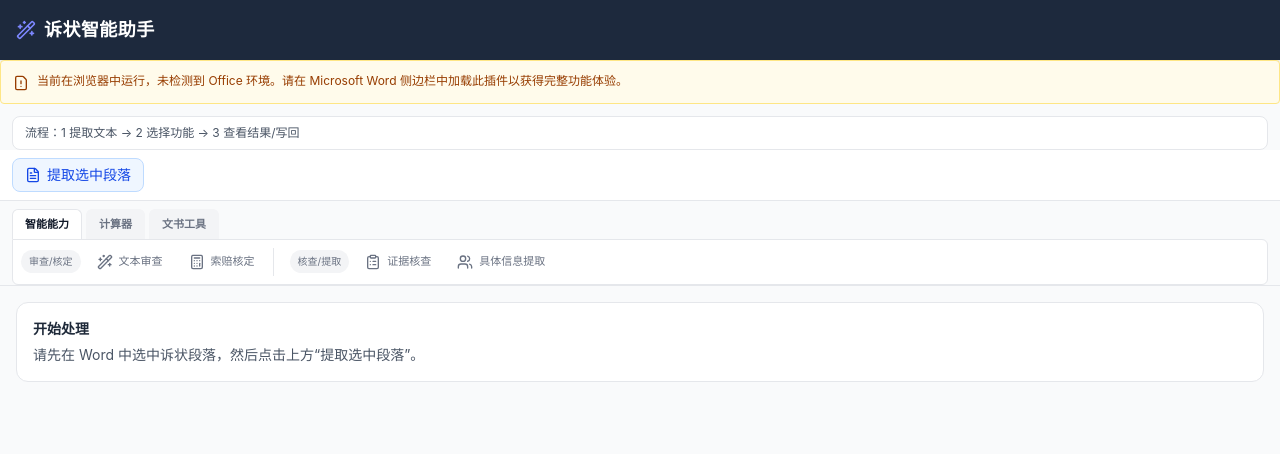
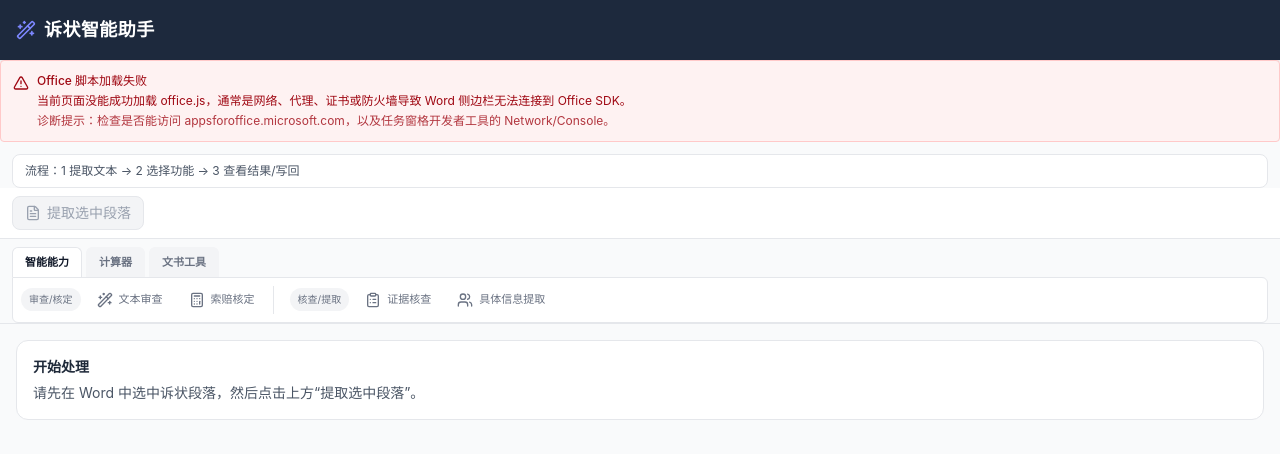
Before and after one commit to darklinpods/word-assist, a React (Vite) app: page / in a window 1280 px wide. Shown: the top 454 px of the page. Built offline with nearby package versions, Linux system fonts and the light colour scheme; no server answers.

Commit message:
小改动。

```diff
--- a/src/App.tsx
+++ b/src/App.tsx
@@ -20,6 +20,7 @@
 import CompensationResult from './components/CompensationResult';
 import { buildPanels, type PanelId } from './panels/panels';
 import { getErrorMessage } from './utils/error';
+import { useOfficeEnvironment } from './utils/office-env';
 
 type View = 'main' | 'calculator';
 
@@ -35,6 +36,7 @@
   const evidence = useEvidenceCheck();
   const parties = usePartyExtraction();
   const calc = useCompensationCalculator();
+  const officeEnv = useOfficeEnvironment();
 
   const isBusy =
     analysis.isLoading ||
@@ -164,7 +166,7 @@
         </div>
       ) : (
         <div className="flex-1 flex flex-col min-h-0">
-          <OfficeWarning />
+          <OfficeWarning officeEnv={officeEnv} />
 
           <div className="px-3 pt-3">
             <div className="bg-white border border-gray-200 rounded-lg px-3 py-2 text-xs text-gray-600">
@@ -175,7 +177,9 @@
           {/* 读取文档工具栏 */}
           <div className="flex items-center gap-2 px-3 py-2 bg-white border-b border-gray-200">
             <button onClick={reader.readSelection}
-              className="relative group flex items-center gap-1.5 px-3 py-1.5 text-sm text-blue-700 bg-blue-50 hover:bg-blue-100 border border-blue-200 rounded-lg transition-colors cursor-pointer">
+              disabled={!officeEnv.isOfficeReady}
+              title={officeEnv.isOfficeReady ? '从当前 Word 选区读取文本' : officeEnv.message}
+              className="relative group flex items-center gap-1.5 px-3 py-1.5 text-sm text-blue-700 bg-blue-50 hover:bg-blue-100 border border-blue-200 rounded-lg transition-colors cursor-pointer disabled:cursor-not-allowed disabled:text-gray-400 disabled:bg-gray-100 disabled:border-gray-200 disabled:hover:bg-gray-100">
               <FileText className="w-4 h-4" />
               提取选中段落
             </button>
--- a/src/components/OfficeWarning.tsx
+++ b/src/components/OfficeWarning.tsx
@@ -1,15 +1,31 @@
-import { FileWarning } from 'lucide-react';
+import { AlertTriangle, LoaderCircle } from 'lucide-react'
 
-export default function OfficeWarning() {
-  const isOfficeLoaded = typeof Office !== 'undefined';
-  if (isOfficeLoaded) return null;
+import type { OfficeEnvironmentInfo } from '../utils/office-env'
+
+interface OfficeWarningProps {
+  officeEnv: OfficeEnvironmentInfo
+}
+
+export default function OfficeWarning({ officeEnv }: OfficeWarningProps) {
+  if (officeEnv.isOfficeReady) return null
+
+  const isLoadingState = officeEnv.status === 'loading-script' || officeEnv.status === 'host-not-ready'
+  const containerClassName = isLoadingState
+    ? 'bg-amber-50 border-amber-200 text-amber-800'
+    : 'bg-red-50 border-red-200 text-red-800'
+  const Icon = isLoadingState ? LoaderCircle : AlertTriangle
+  const iconClassName = isLoadingState
+    ? 'w-4 h-4 mr-2 flex-shrink-0 mt-0.5 animate-spin'
+    : 'w-4 h-4 mr-2 flex-shrink-0 mt-0.5'
 
   return (
-    <div className="bg-amber-50 border border-amber-200 text-amber-800 text-xs p-3 rounded flex items-start">
-      <FileWarning className="w-4 h-4 mr-2 flex-shrink-0 mt-0.5" />
-      <span>
-        当前在浏览器中运行，未检测到 Office 环境。请在 Microsoft Word 侧边栏中加载此插件以获得完整功能体验。
-      </span>
+    <div className={`border text-xs p-3 rounded flex items-start ${containerClassName}`}>
+      <Icon className={iconClassName} />
+      <div className="space-y-1">
+        <div className="font-medium">{officeEnv.title}</div>
+        <div>{officeEnv.message}</div>
+        <div className="opacity-80">诊断提示：{officeEnv.debugMessage}</div>
+      </div>
     </div>
-  );
+  )
 }
--- /dev/null
+++ b/src/utils/office-env.ts
@@ -0,0 +1,169 @@
+import { useEffect, useState } from 'react'
+
+export const OFFICE_BOOTSTRAP_EVENT = 'office-bootstrap-change'
+
+type OfficeEnvironmentStatus =
+  | 'ready'
+  | 'loading-script'
+  | 'host-not-ready'
+  | 'script-load-failed'
+  | 'sdk-missing'
+
+type OfficeAction = 'read-selection' | 'word-document'
+
+interface OfficeBootstrapState {
+  scriptRequestedAt: number | null
+  scriptLoaded: boolean
+  scriptLoadFailed: boolean
+  onReadyResolved: boolean
+}
+
+export interface OfficeEnvironmentInfo {
+  status: OfficeEnvironmentStatus
+  isOfficeReady: boolean
+  isWordReady: boolean
+  title: string
+  message: string
+  debugMessage: string
+}
+
+declare global {
+  interface Window {
+    __officeBootstrap?: Partial<OfficeBootstrapState>
+  }
+}
+
+function getBootstrapState(): OfficeBootstrapState {
+  if (typeof window === 'undefined') {
+    return {
+      scriptRequestedAt: null,
+      scriptLoaded: false,
+      scriptLoadFailed: false,
+      onReadyResolved: false,
+    }
+  }
+
+  return {
+    scriptRequestedAt: window.__officeBootstrap?.scriptRequestedAt ?? null,
+    scriptLoaded: window.__officeBootstrap?.scriptLoaded ?? false,
+    scriptLoadFailed: window.__officeBootstrap?.scriptLoadFailed ?? false,
+    onReadyResolved: window.__officeBootstrap?.onReadyResolved ?? false,
+  }
+}
+
+export function notifyOfficeBootstrapChanged() {
+  if (typeof window === 'undefined') return
+  window.dispatchEvent(new Event(OFFICE_BOOTSTRAP_EVENT))
+}
+
+export function getOfficeEnvironmentInfo(): OfficeEnvironmentInfo {
+  const bootstrap = getBootstrapState()
+  const hasOffice = typeof Office !== 'undefined'
+  const hasWord = typeof Word !== 'undefined'
+
+  if (hasOffice && (hasWord || bootstrap.onReadyResolved)) {
+    return {
+      status: 'ready',
+      isOfficeReady: true,
+      isWordReady: hasWord,
+      title: 'Office 已就绪',
+      message: '已检测到 Office 宿主环境。',
+      debugMessage: hasWord ? 'Office 与 Word API 已可用。' : 'Office 已就绪，但 Word API 仍在加载。',
+    }
+  }
+
+  if (bootstrap.scriptLoadFailed) {
+    return {
+      status: 'script-load-failed',
+      isOfficeReady: false,
+      isWordReady: false,
+      title: 'Office 脚本加载失败',
+      message: '当前页面没能成功加载 office.js，通常是网络、代理、证书或防火墙导致 Word 侧边栏无法连接到 Office SDK。',
+      debugMessage: '检查是否能访问 appsforoffice.microsoft.com，以及任务窗格开发者工具的 Network/Console。',
+    }
+  }
+
+  if (hasOffice) {
+    return {
+      status: 'host-not-ready',
+      isOfficeReady: false,
+      isWordReady: false,
+      title: '正在等待 Word 宿主就绪',
+      message: 'Office SDK 已加载，但 Word 宿主还没有完成初始化。若长时间停留在此状态，通常是插件不是从 Word 任务窗格打开，或宿主连接异常。',
+      debugMessage: '这时页面里通常已经有 Office 全局对象，但 Word API 还不可用。',
+    }
+  }
+
+  if (bootstrap.scriptLoaded) {
+    return {
+      status: 'sdk-missing',
+      isOfficeReady: false,
+      isWordReady: false,
+      title: 'Office SDK 未挂载到页面',
+      message: 'office.js 已返回，但页面里没有检测到 Office 全局对象。这通常表示脚本执行被拦截，或当前页面并非由 Word 宿主正常加载。',
+      debugMessage: '如果你确实是在 Word 里看到这个页面，优先检查任务窗格控制台是否有脚本加载或 CSP 错误。',
+    }
+  }
+
+  return {
+    status: 'loading-script',
+    isOfficeReady: false,
+    isWordReady: false,
+    title: '未检测到 Office 环境',
+    message: '当前页面还没有检测到 Office 运行环境。若你已在 Word 侧边栏中打开插件，多半是 office.js 还没加载成功。',
+    debugMessage: '这在直接用浏览器访问页面时也会出现。',
+  }
+}
+
+export function getOfficeActionError(action: OfficeAction): string {
+  const env = getOfficeEnvironmentInfo()
+  const actionLabel = action === 'read-selection' ? '读取文档失败' : 'Word 文档操作失败'
+
+  switch (env.status) {
+    case 'script-load-failed':
+      return `${actionLabel}: Office 脚本加载失败。请检查网络、代理、证书或防火墙，并确认 Word 能访问 Office SDK。`
+    case 'sdk-missing':
+      return `${actionLabel}: office.js 已返回，但 Office SDK 没有挂载到当前页面。请确认这是从 Microsoft Word 任务窗格打开的插件页面。`
+    case 'host-not-ready':
+      return `${actionLabel}: Office SDK 已加载，但 Word 宿主尚未完成初始化。请稍等几秒后重试。`
+    case 'loading-script':
+      return `${actionLabel}: 未检测到 Office 环境。请从 Microsoft Word 任务窗格打开此插件；若已在 Word 中打开，请检查 office.js 是否加载成功。`
+    case 'ready':
+      return `${actionLabel}: Office 环境已就绪，但调用 Word API 仍然失败。请查看任务窗格控制台的详细错误。`
+  }
+}
+
+export function useOfficeEnvironment() {
+  const [info, setInfo] = useState<OfficeEnvironmentInfo>(() => getOfficeEnvironmentInfo())
+
+  useEffect(() => {
+    if (typeof window === 'undefined') return
+
+    const refresh = () => {
+      const nextInfo = getOfficeEnvironmentInfo()
+      setInfo(nextInfo)
+      if (nextInfo.isOfficeReady) {
+        window.clearInterval(intervalId)
+        window.clearTimeout(timeoutId)
+      }
+    }
+
+    const intervalId = window.setInterval(refresh, 500)
+    const timeoutId = window.setTimeout(() => {
+      window.clearInterval(intervalId)
+    }, 8000)
+
+    refresh()
+    window.addEventListener(OFFICE_BOOTSTRAP_EVENT, refresh)
+    document.addEventListener('visibilitychange', refresh)
+
+    return () => {
+      window.clearInterval(intervalId)
+      window.clearTimeout(timeoutId)
+      window.removeEventListener(OFFICE_BOOTSTRAP_EVENT, refresh)
+      document.removeEventListener('visibilitychange', refresh)
+    }
+  }, [])
+
+  return info
+}
--- a/src/utils/office-utils.ts
+++ b/src/utils/office-utils.ts
@@ -1,4 +1,5 @@
 import type { PartyExtraction } from '../types/parties';
+import { getOfficeActionError } from './office-env';
 
 const HIGHLIGHT_COLOR = '#c0392b';
 const TEMPLATE_PATH = '/templates/complaint-template.docx';
@@ -40,7 +41,7 @@
 
 function assertWordLoaded(): void {
   if (typeof Word === 'undefined') {
-    throw new Error('Word.js API 未加载，请在 Microsoft Word 侧边栏中运行此插件。');
+    throw new Error(getOfficeActionError('word-document'));
   }
 }
 
@@ -93,7 +94,7 @@
 export async function getSelectedText(): Promise<string> {
   return new Promise((resolve, reject) => {
     if (typeof Office === 'undefined') {
-      return reject(new Error('Office SDK is not loaded. Please run inside Microsoft Word.'));
+      return reject(new Error(getOfficeActionError('read-selection')));
     }
     Office.context.document.getSelectedDataAsync(Office.CoercionType.Text, (result) => {
       if (result.status === Office.AsyncResultStatus.Failed) {
--- a/vite.config.ts
+++ b/vite.config.ts
@@ -1,12 +1,14 @@
 import { defineConfig } from 'vite'
 import react from '@vitejs/plugin-react'
-import basicSsl from '@vitejs/plugin-basic-ssl'
+import mkcert from 'vite-plugin-mkcert'
 
 // https://vite.dev/config/
 export default defineConfig({
-  plugins: [react(), basicSsl()],
+  plugins: [react(), mkcert()],
   server: {
-    port: 3000,
+    host: 'localhost',
+    port: 3100,
+    strictPort: true,
     headers: {
       "Access-Control-Allow-Origin": "*"
     }
```
Also changed, not shown: index.html (+17 -1 lines), src/main.tsx (+28 -10 lines), 2 other files (tests, documents, lock files or other folders).
